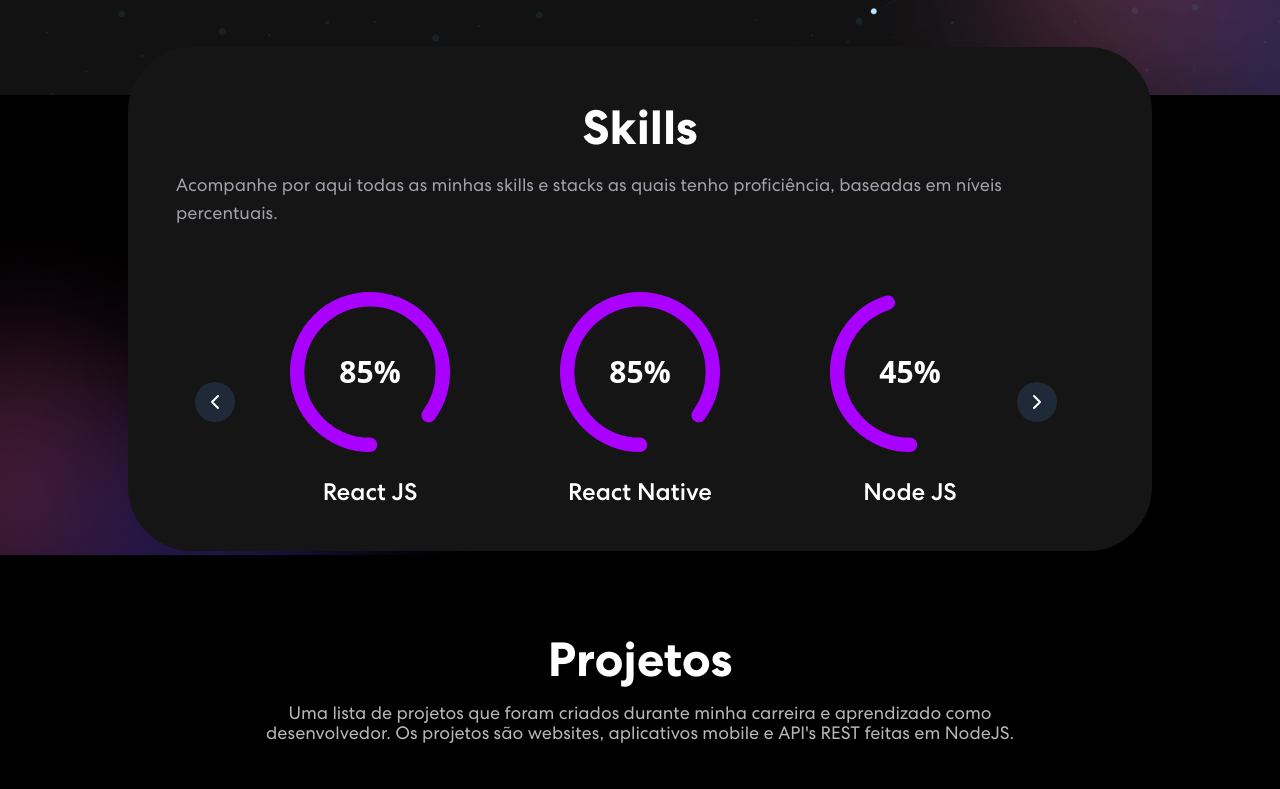
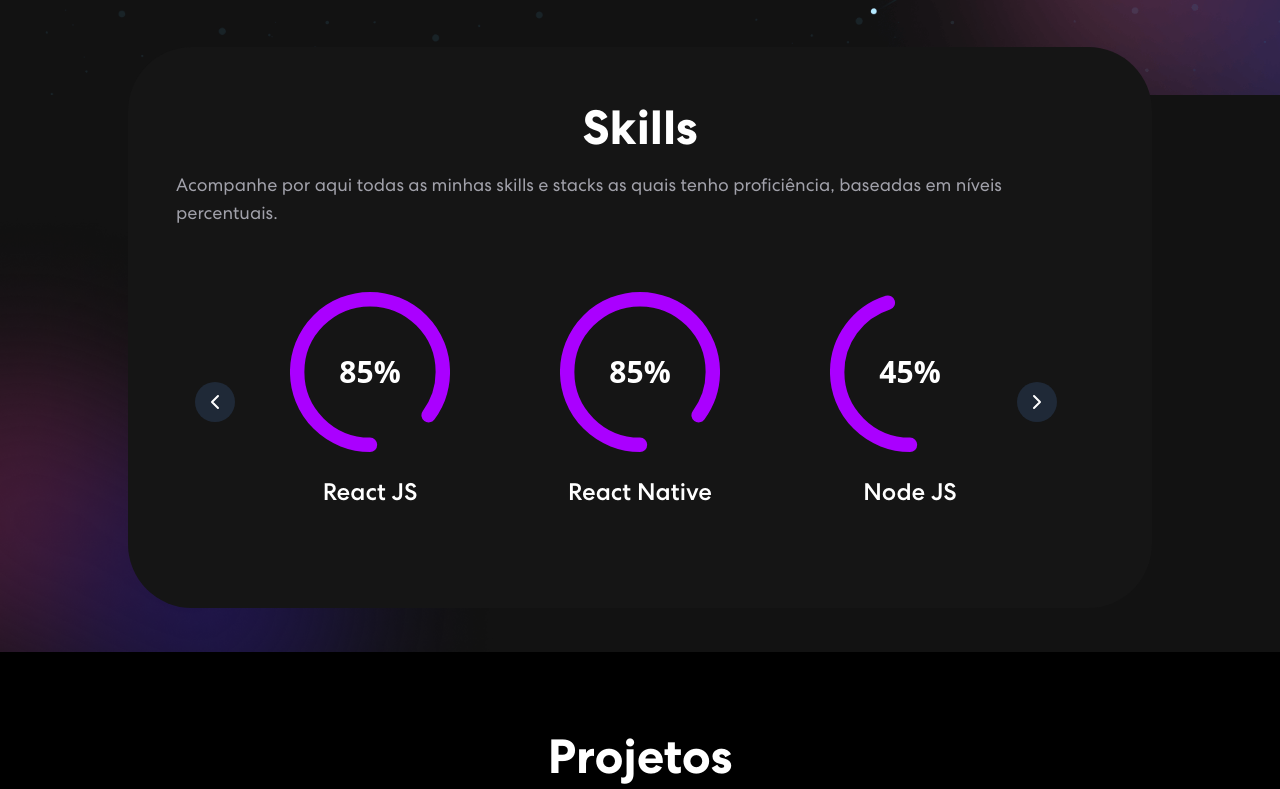
Before and after one commit to brunoinx/responsive-portfolio, a React (Vite) app: page / in a window 1280 px wide. Shown: the part 705-1494 px from the top of the page. Built offline with nearby package versions, Linux system fonts and the light colour scheme.

Commit message:
refactor: :lipstick: change height and bg-color in section

```diff
--- a/src/components/organisms/Skills.tsx
+++ b/src/components/organisms/Skills.tsx
@@ -5,7 +5,7 @@
   return (
     <section>
       <div className="relative">
-        <div className="w-full h-[460px] bg-black flex justify-center">
+        <div className="w-full bg-[#121212] flex justify-center pb-10">
           <CardSkill />
         </div>
 
```
